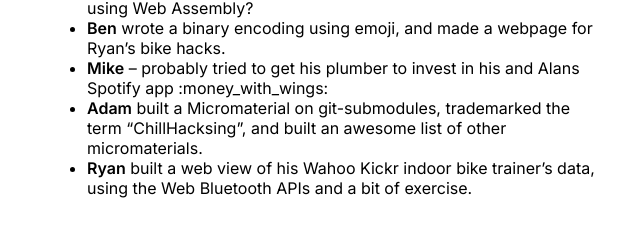
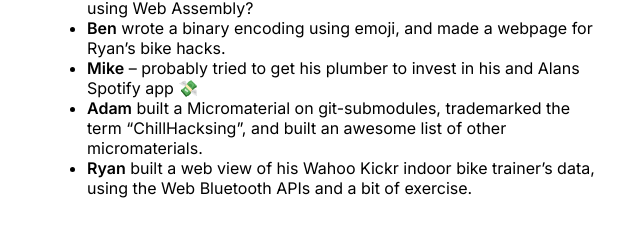
Before and after one commit to remotehack/remotehack.github.io, a Jekyll site: the page built from _hacks/05.md, in a window 1280 px wide. Shown: the part 445-682 px from the top of the page, without its empty margins (313-953 px from the left). Built offline with Jekyll 4.4.1, drawn with Linux system fonts in a browser that asks for light colours; some of the changed lines change nothing that is shown.

Commit message:
Use emoji
looks like slack/github codes aren't converted :markdown:

```diff
--- a/_hacks/05.md
+++ b/_hacks/05.md
@@ -6,6 +6,6 @@ date: 2020-07-25
 
 - **Gabor** hacked on alternative encodings for web APIs, generated a whole load of json data, and compared different methods for encoding/compressing it. He _may_ have run PHP within JavaScript using Web Assembly?
 - **Ben** wrote a binary encoding using emoji, and made a webpage for Ryan's bike hacks.
-- **Mike** – probably tried to get his plumber to invest in his and Alans Spotify app :money_with_wings:
+- **Mike** – probably tried to get his plumber to invest in his and Alans Spotify app 💸
 - **Adam** built a Micromaterial on git-submodules, trademarked the term "ChillHacksing", and built an awesome list of other micromaterials.
 - **Ryan** built a web view of his Wahoo Kickr indoor bike trainer's data, using the Web Bluetooth APIs and a bit of exercise.
```
